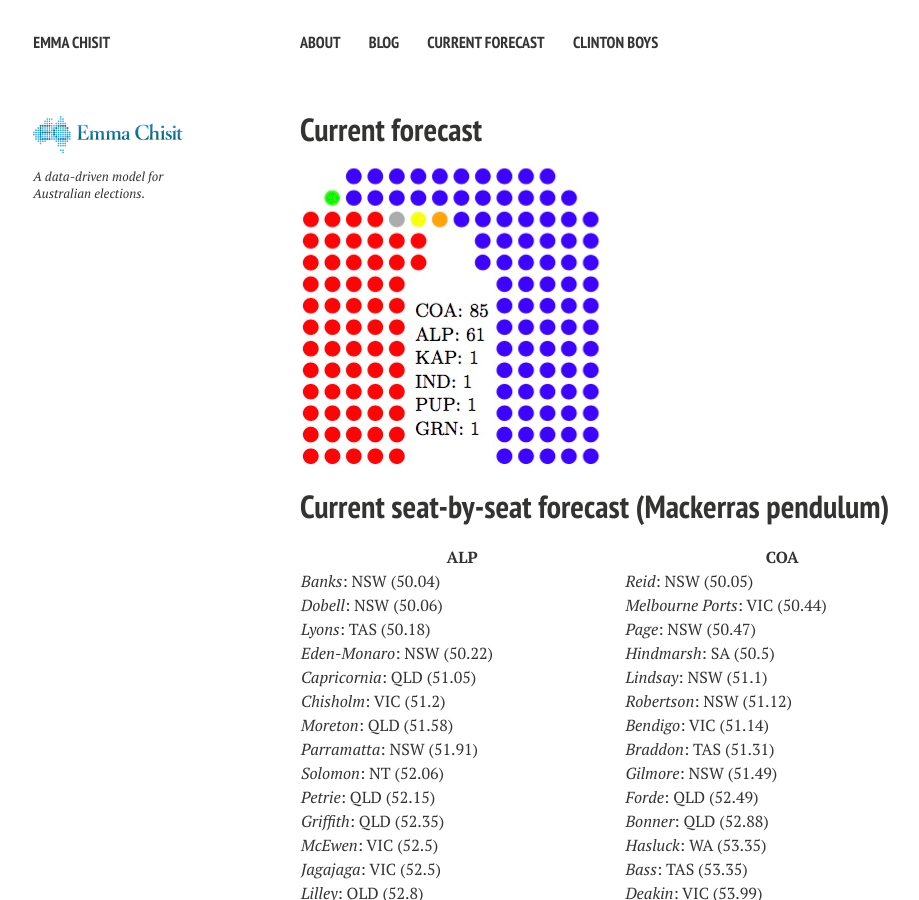
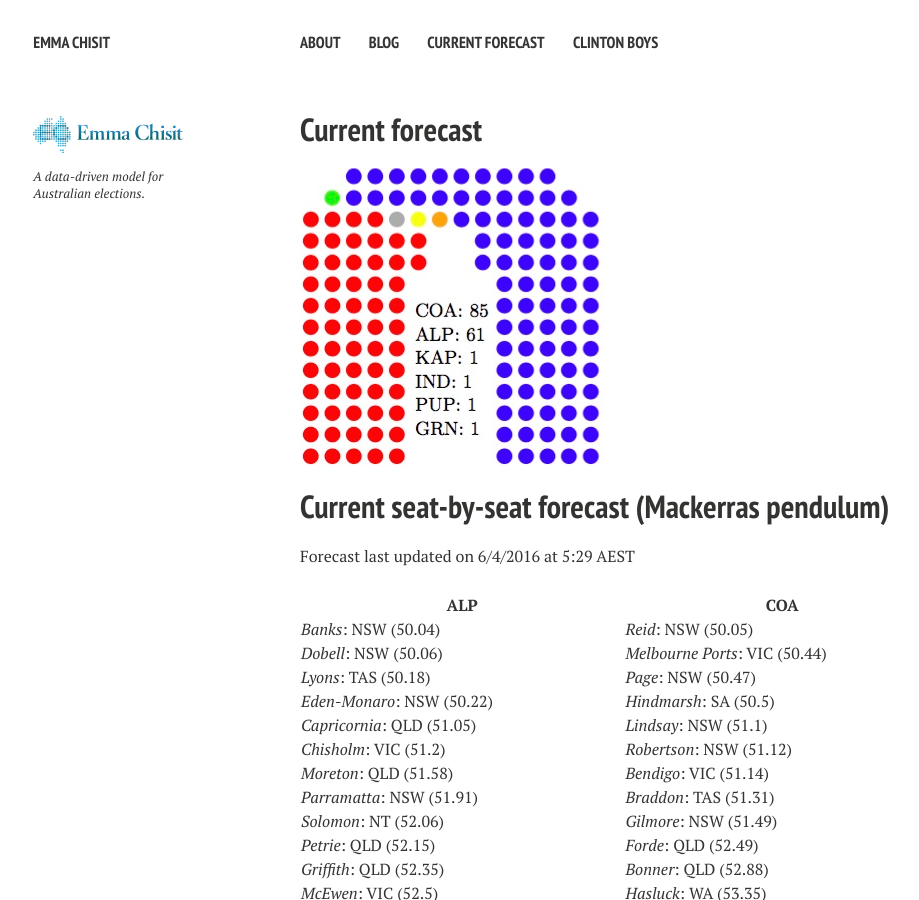
Before and after one commit to clintonboys/emma-chisit-site, a Jekyll site: the page built from current-forecast/index.md, in a window 1280 px wide and 900 px high. Shown: the whole window, without its empty margins (20-939 px from the left). Built offline with Jekyll 4.4.1, drawn with Linux system fonts in a browser that asks for light colours; nearby versions of some CDN libraries.

Commit message:
New post

```diff
--- a/current-forecast/index.md
+++ b/current-forecast/index.md
@@ -7,6 +7,8 @@ title: Current forecast
 
 # Current seat-by-seat forecast (Mackerras pendulum)
 
+
+Forecast last updated on 6/4/2016 at 5:29 AEST
 
 | ALP                          | COA                          |
 |------------------------------|------------------------------|
```
Also changed, not shown: 1 other file.
